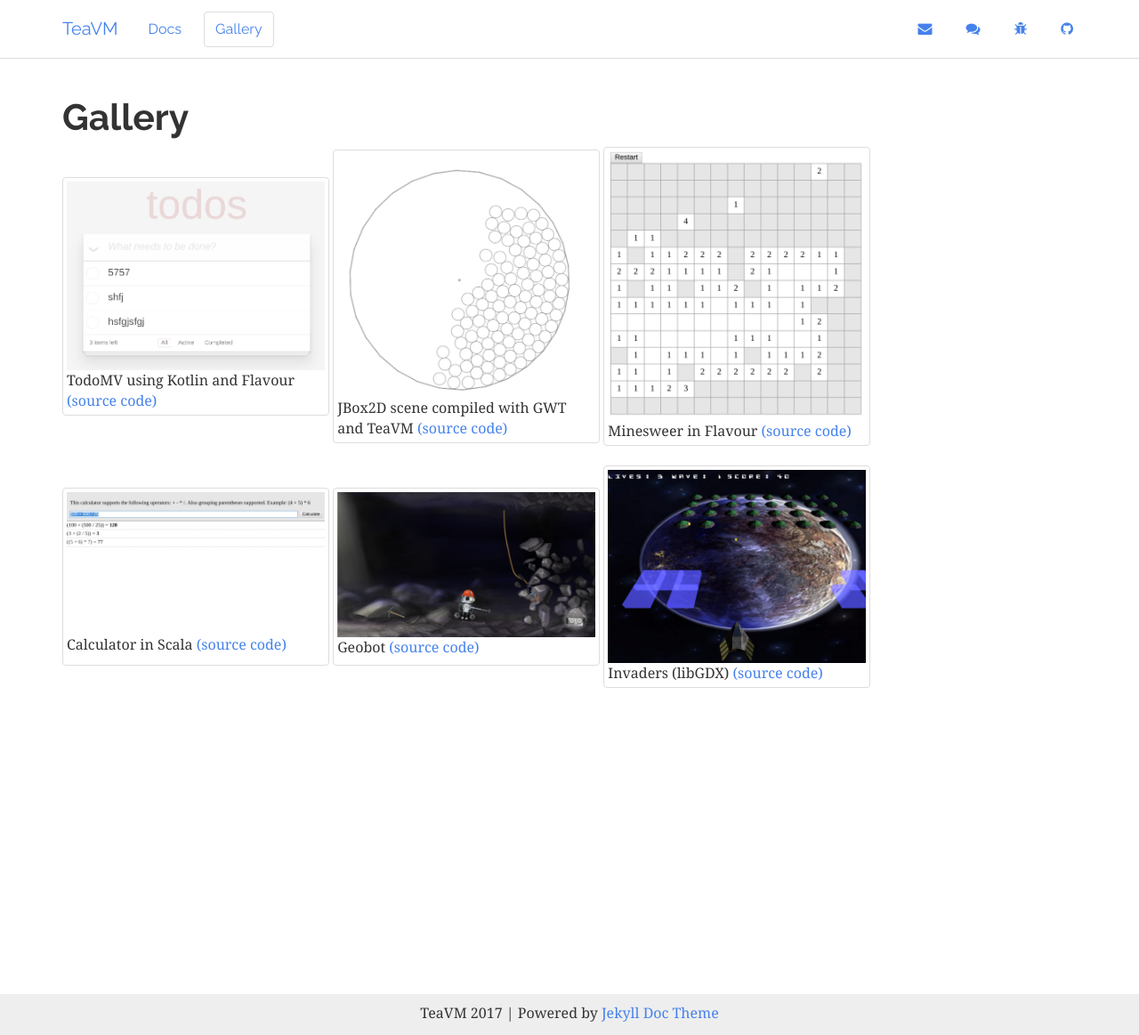
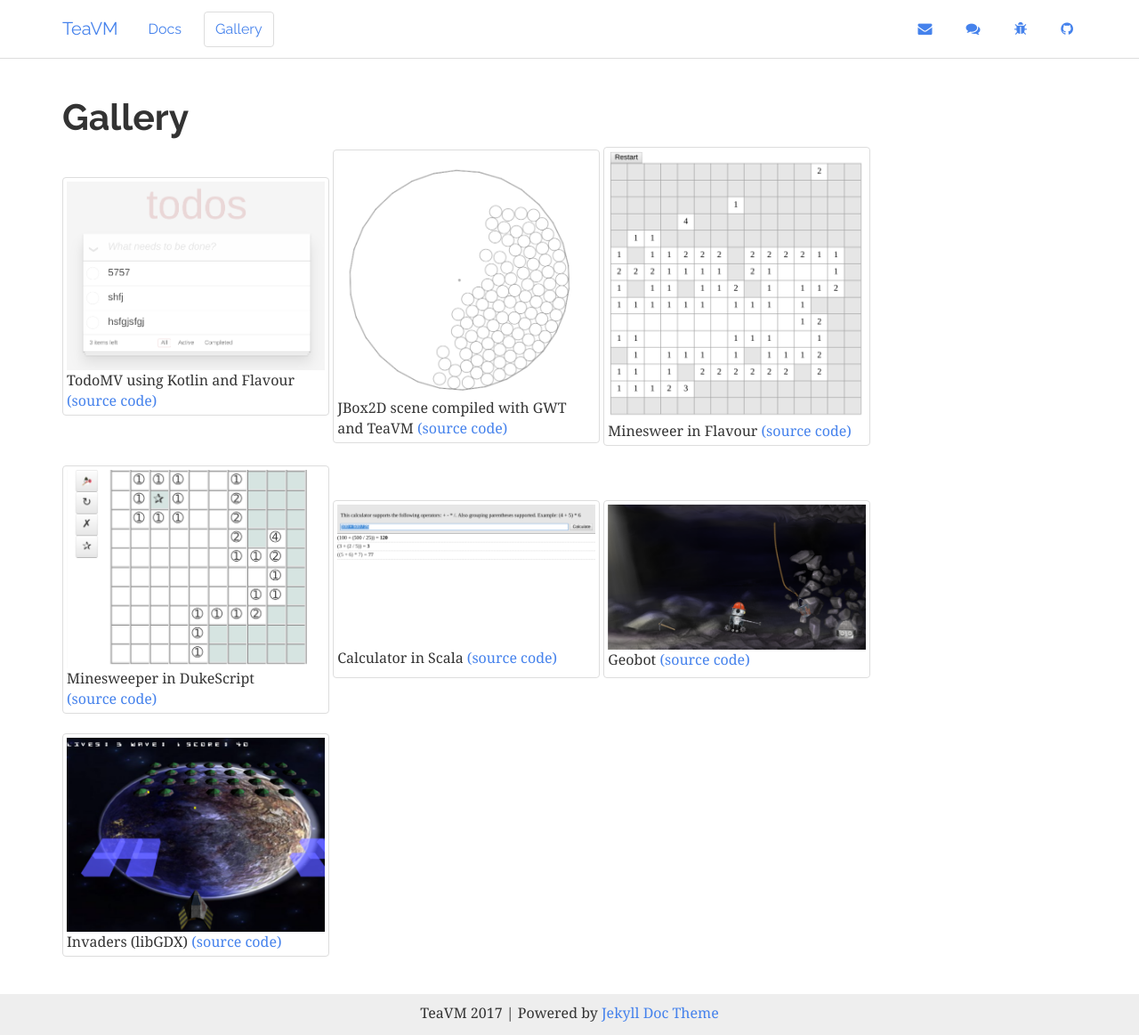
Before and after one commit to konsoletyper/teavm-site, a Jekyll site: the page built from gallery.html, in a window 1280 px wide and 1163 px high. Shown: the whole window at 89% size. Built offline with Jekyll 4.4.1, drawn with Linux system fonts in a browser that asks for light colours.

Commit message:
Add documentation about DukeScript

```diff
--- a/_data/docs.yml
+++ b/_data/docs.yml
@@ -2,6 +2,7 @@
   docs:
   - intro/overview
   - intro/getting-started
+  - intro/dukescript
 
 - title: Runtime API
   docs:
--- a/_data/examples.yml
+++ b/_data/examples.yml
@@ -13,6 +13,11 @@
   source_code: https://github.com/konsoletyper/teavm-flavour-minesweeper
   thumbnail: flavour-minesweeper.png
 
+- title: Minesweeper in DukeScript
+  link: /live-examples/minesweeper/
+  source_code: https://github.com/jtulach/minesweeper
+  thumbnail: dukescript-minesweeper.png
+
 - title: Calculator in Scala
   link: /live-examples/scala/index.html
   source_code: https://github.com/konsoletyper/teavm/tree/master/samples/scala
```
Also changed, not shown: _docs/intro/dukescript.md (added, +8 -0 lines), img/examples/dukescript-minesweeper.png (added).
